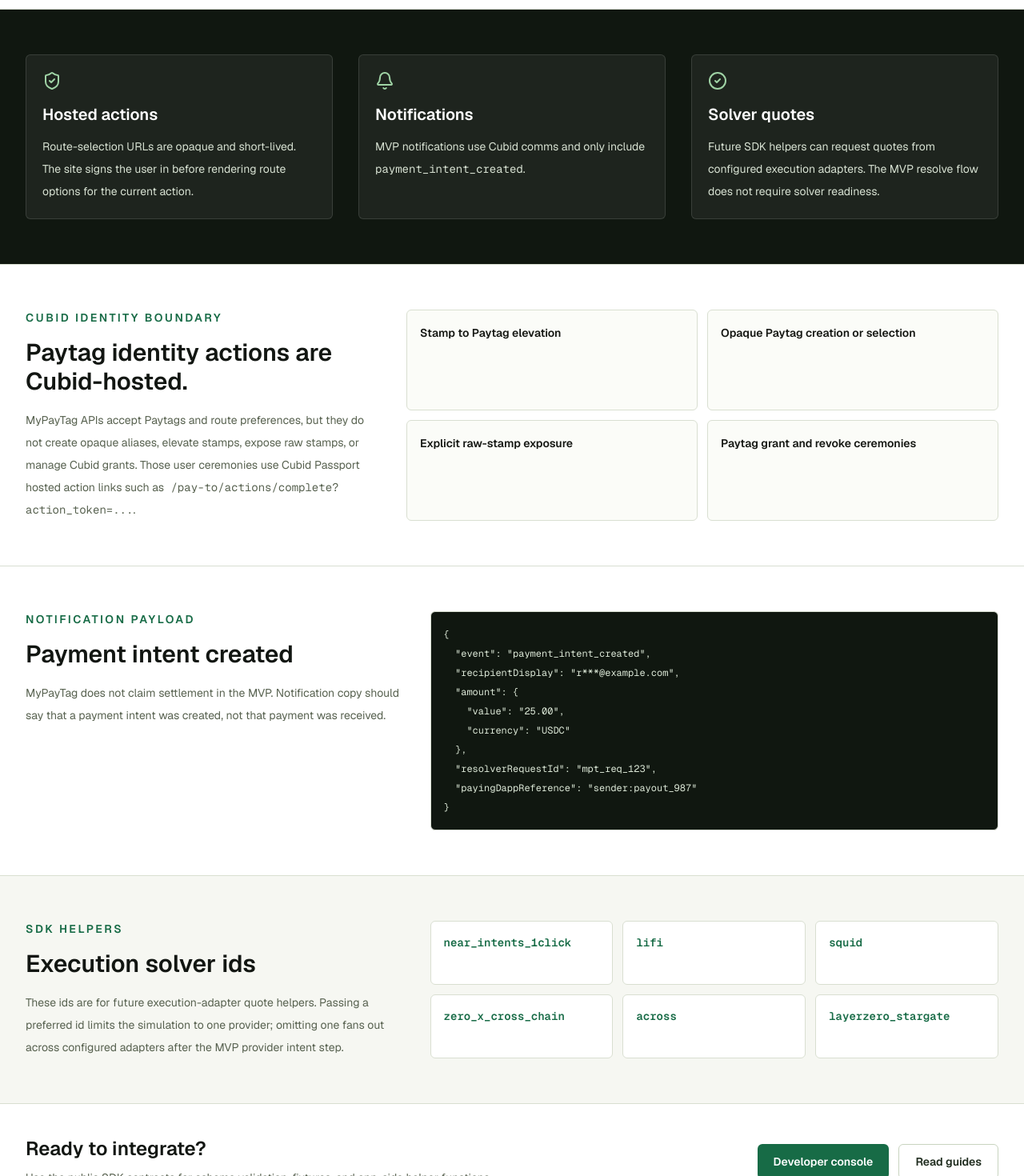
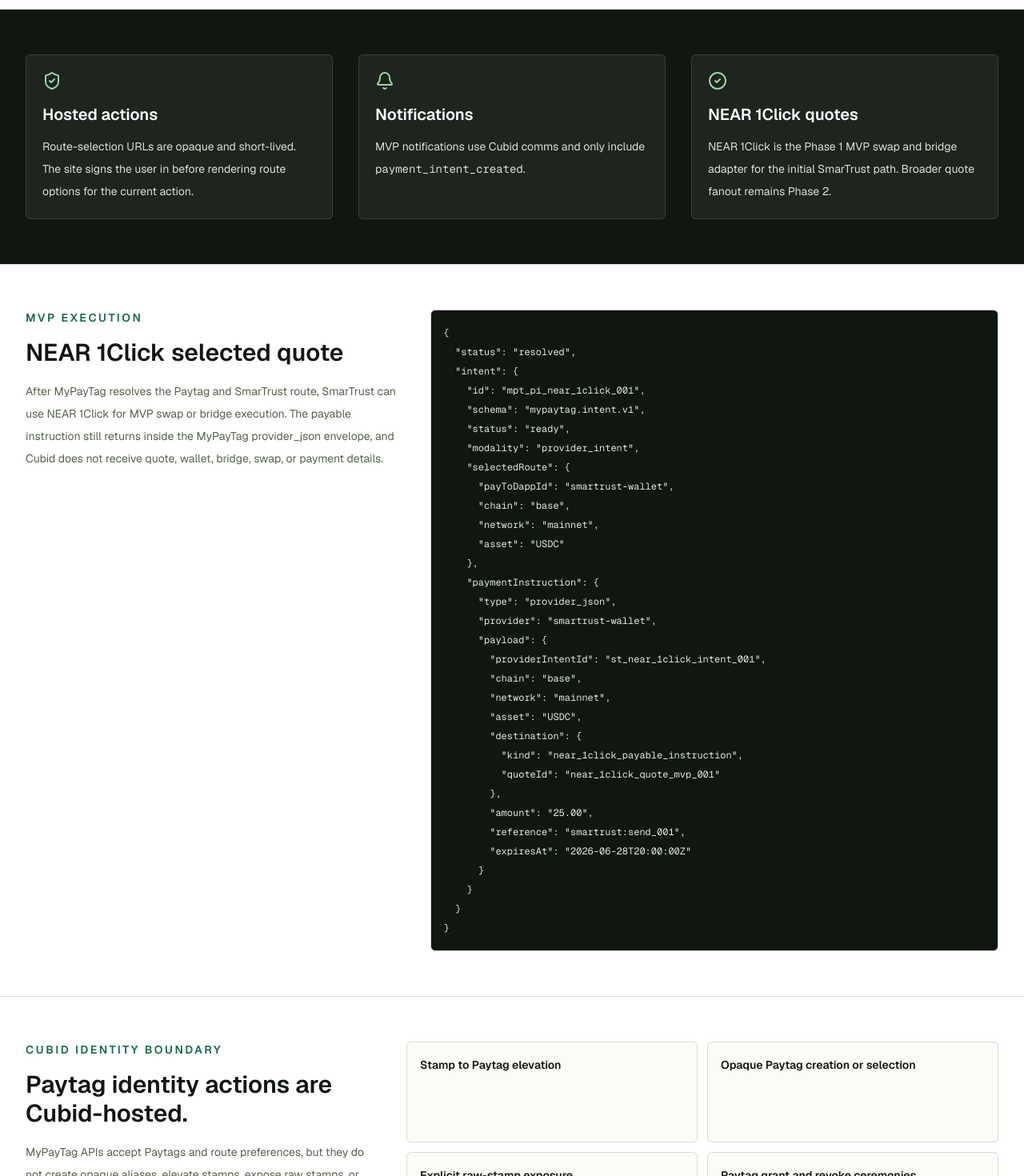
Before and after one commit to global-pay-to-resolver/globalpayto-site, a Next.js app: page /api-docs in a window 1280 px wide. Shown: the part 4640-6110 px from the top of the page at 80% size. Built offline with nearby package versions, Linux system fonts and the light colour scheme; no server answers; what @cubid/auth-react would draw is missing.

Commit message:
docs: update api docs for near 1click mvp

```diff
--- a/agent-context/session-log/main.md
+++ b/agent-context/session-log/main.md
@@ -405,3 +405,14 @@
 summary: Added playground examples and local simulated responses for an MVP NEAR 1Click quote request and selected-quote payable instruction, using SmarTrust as the initial PayingDapp/PayToDapp while keeping broad solver fanout labeled Phase 2.
 validation: Ran pnpm typecheck, pnpm lint, pnpm build, and a targeted rg scan to ensure old future-only quote wording was removed from playground surfaces.
 follow-ups: Update public API docs for revised MVP quote and selected-quote paths.
+
+---
+
+## 2026-06-28-gptw-s8-t3
+
+agent: Codex
+branch: codex/mypaytag-mvp-realignment-20260628
+todo: mypaytag-site:GPTW-S8-T3
+summary: Synced public OpenAPI/Postman artifacts from the SDK, updated hand-authored API docs with the canonical notification example, and added a NEAR 1Click selected-quote provider_json example that separates the Phase 1 SmarTrust path from Phase 2 adapter fanout.
+validation: Ran pnpm check:openapi-sync, pnpm api:validate, pnpm scan:public-docs, pnpm typecheck, pnpm lint, pnpm build, and a targeted stale-field scan on src/app/api-docs/page.tsx. Generated public/api artifacts still match the SDK source and retain SDK-owned notification OpenAPI fields until the upstream contract removes them.
+follow-ups: Harden hosted action fallback behavior so static fixtures cannot mask staging or production failures.
--- a/agent-context/todo.md
+++ b/agent-context/todo.md
@@ -617,9 +617,9 @@
 
 ### GPTW-S8-T3 Update Public API Docs For Revised MVP Contracts
 
-Status: Todo
+Status: Complete
 Feature branch: codex/mypaytag-mvp-realignment-20260628
-Gap note: agent-context/2026-06-28-mypaytag-site-mvp-gap-review.md
+Session log: agent-context/session-log/main.md#2026-06-28-gptw-s8-t3
 Depends on: mypaytag-sdk:GPTS-S7-T3, mypaytag:GPTR-S7-T3
 
 Refresh public API docs after the SDK and backend contracts are corrected.
--- a/src/app/api-docs/page.tsx
+++ b/src/app/api-docs/page.tsx
@@ -154,15 +154,58 @@
   "authorizationToken": "mpt_auth_123"
 }`;
 
+const nearOneClickInstruction = `{
+  "status": "resolved",
+  "intent": {
+    "id": "mpt_pi_near_1click_001",
+    "schema": "mypaytag.intent.v1",
+    "status": "ready",
+    "modality": "provider_intent",
+    "selectedRoute": {
+      "payToDappId": "smartrust-wallet",
+      "chain": "base",
+      "network": "mainnet",
+      "asset": "USDC"
+    },
+    "paymentInstruction": {
+      "type": "provider_json",
+      "provider": "smartrust-wallet",
+      "payload": {
+        "providerIntentId": "st_near_1click_intent_001",
+        "chain": "base",
+        "network": "mainnet",
+        "asset": "USDC",
+        "destination": {
+          "kind": "near_1click_payable_instruction",
+          "quoteId": "near_1click_quote_mvp_001"
+        },
+        "amount": "25.00",
+        "reference": "smartrust:send_001",
+        "expiresAt": "2026-06-28T20:00:00Z"
+      }
+    }
+  }
+}`;
+
 const notificationPayload = `{
-  "event": "payment_intent_created",
-  "recipientDisplay": "r***@example.com",
+  "eventType": "payment_intent_created",
+  "schema": "mypaytag.notification.v1",
+  "recipient": {
+    "identifierType": "paytag",
+    "maskedDisplay": "a***@cubid.mypaytag"
+  },
   "amount": {
     "value": "25.00",
     "currency": "USDC"
   },
-  "resolverRequestId": "mpt_req_123",
-  "payingDappReference": "sender:payout_987"
+  "references": {
+    "resolverReference": "mpt_pi_123",
+    "providerReference": "provider_pi_456",
+    "payingDappReference": "sender:payout_987"
+  },
+  "action": {
+    "type": "none"
+  }
 }`;
 
 function CodeBlock({ code }: { code: string }) {
@@ -436,12 +479,33 @@
           </article>
           <article className="rounded-md border border-white/12 bg-white/[0.06] p-5">
             <CheckCircle2 className="text-[#9fd3a5]" size={24} aria-hidden="true" />
-            <h2 className="mt-4 text-xl font-semibold">Solver quotes</h2>
+            <h2 className="mt-4 text-xl font-semibold">NEAR 1Click quotes</h2>
             <p className="mt-3 text-sm leading-7 text-[#d7e1d2]">
-              Future SDK helpers can request quotes from configured execution
-              adapters. The MVP resolve flow does not require solver readiness.
+              NEAR 1Click is the Phase 1 MVP swap and bridge adapter for the
+              initial SmarTrust path. Broader quote fanout remains Phase 2.
             </p>
           </article>
+        </div>
+      </section>
+
+      <section className="border-b border-[#d9dfd1] bg-white">
+        <div className="mx-auto grid max-w-7xl gap-8 px-6 py-14 lg:grid-cols-[0.8fr_1.2fr] lg:px-8">
+          <div>
+            <p className="text-sm font-semibold uppercase tracking-[0.18em] text-[#176b46]">
+              MVP Execution
+            </p>
+            <h2 className="mt-4 text-3xl font-semibold tracking-normal">
+              NEAR 1Click selected quote
+            </h2>
+            <p className="mt-4 text-sm leading-7 text-[#586250]">
+              After MyPayTag resolves the Paytag and SmarTrust route, SmarTrust
+              can use NEAR 1Click for MVP swap or bridge execution. The payable
+              instruction still returns inside the MyPayTag provider_json
+              envelope, and Cubid does not receive quote, wallet, bridge, swap,
+              or payment details.
+            </p>
+          </div>
+          <CodeBlock code={nearOneClickInstruction} />
         </div>
       </section>
 
@@ -508,10 +572,10 @@
             </p>
             <h2 className="mt-4 text-3xl font-semibold tracking-normal">Execution solver ids</h2>
             <p className="mt-4 text-sm leading-7 text-[#586250]">
-              These ids are for future execution-adapter quote helpers. Passing
-              a preferred id limits the simulation to one provider; omitting one
-              fans out across configured adapters after the MVP provider intent
-              step.
+              <span className="font-mono">near_intents_1click</span> is the
+              Phase 1 MVP adapter for SmarTrust swap and bridge paths. LI.FI,
+              Squid, 0x, Across, LayerZero / Stargate, broad fanout, and generic
+              external adapters are Phase 2 surfaces.
             </p>
           </div>
           <div className="grid gap-3 sm:grid-cols-2 lg:grid-cols-3">
```
